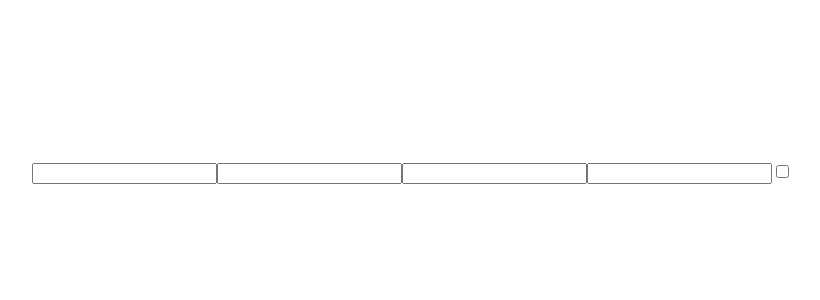
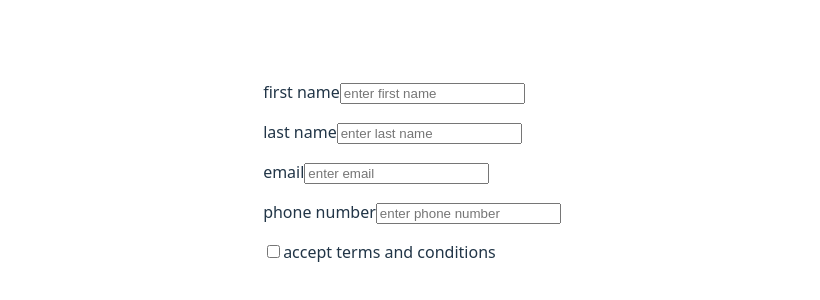
Before and after one commit to kiran-kharsel/sign-up-form-component, a React (Vite) app: page / in a window 1280 px wide. Shown: the part 228-528 px from the top of the page, without its empty margins (228-1048 px from the left). Built offline with nearby package versions, Linux system fonts and the light colour scheme.

Commit message:
feat: set passed config data as  attributes in input and checkbox component

```diff
--- a/src/form-wrapper/checkbox/CheckBox.jsx
+++ b/src/form-wrapper/checkbox/CheckBox.jsx
@@ -1,9 +1,30 @@
 import React from 'react'
 import './style.css'
 
-function CheckBox() {
+function CheckBox({...input}) {
+  const {
+    label='',
+    id='',
+    value='',
+    name='',
+    error='',
+    disabled=false,
+    readonly=false,
+    checked,
+  } = input;
+
+
   return (
-    <input type="checkbox"/>
+    <div>
+      <input
+      id={id}
+      disabled={disabled}
+      readOnly={readonly}
+      name={name}
+      value={value}
+      type="checkbox"/>
+      <label htmlFor={id}>{label}</label>
+    </div>
   )
 }
 
--- a/src/form-wrapper/style.css
+++ b/src/form-wrapper/style.css
@@ -0,0 +1,6 @@
+.form-wrapper{
+    display: flex;
+    flex-direction: column;
+    align-items: self-start;
+    gap: 1rem;
+}
--- a/src/form-wrapper/text-field/TextField.jsx
+++ b/src/form-wrapper/text-field/TextField.jsx
@@ -1,9 +1,30 @@
 import React from 'react'
 import './style.css'
 
-function TextField() {
+function TextField({...input}) {
+  const {
+    label='',
+    placeholder='',
+    id='',
+    value='',
+    name='',
+    error='',
+    disabled=false,
+    readonly=false,
+  } = input;
+
+
   return (
-    <input type="text" />
+    <div>
+      <label htmlFor="">{label}</label>
+      <input
+      id={id}
+      disabled={disabled}
+      readOnly={readonly}
+      name={name}
+      value={value}
+      type="text" placeholder={placeholder}/>
+    </div>
   )
 }
 
```
